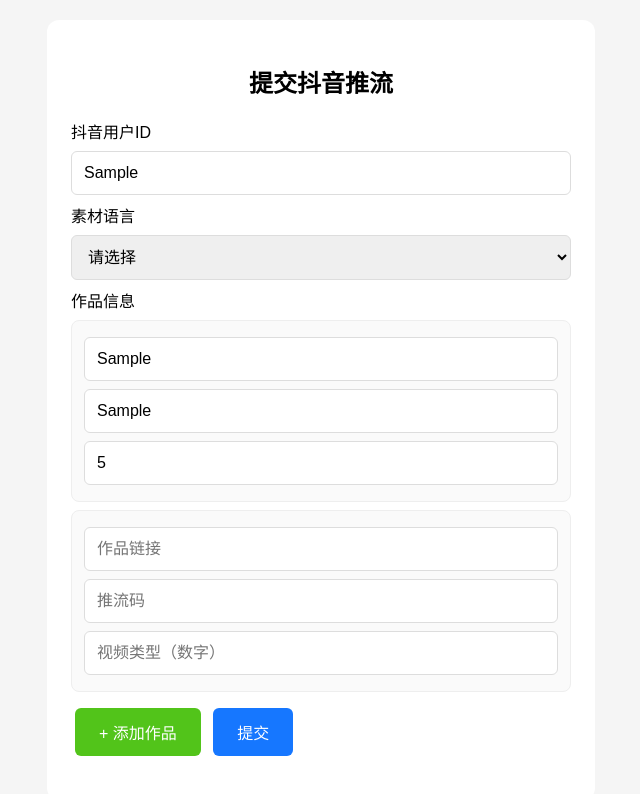
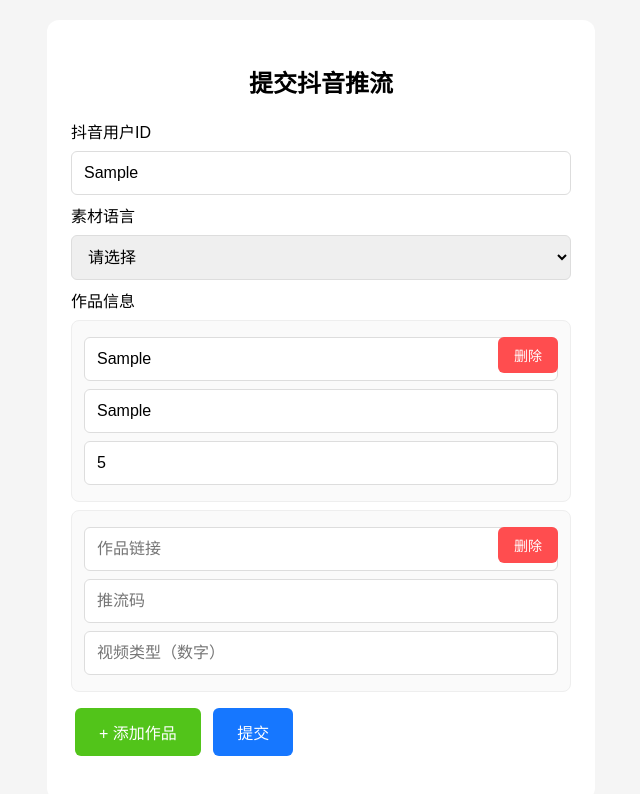
Before and after one commit to liuwei1664300-max/shouji, a website: page index.html in a window 1280 px wide. Both pictures are taken after typing "Sample", "Sample", "Sample", "5" into the empty fields and a click on the button "+ 添加作品". Shown: the whole page, without its empty margins (319-959 px from the left). Drawn offline with Linux system fonts and the light colour scheme.

Commit message:
Update index.html

```diff
--- a/index.html
+++ b/index.html
@@ -10,9 +10,11 @@
   input, select { width: 100%; padding: 12px; margin: 8px 0; font-size: 16px; box-sizing: border-box; border: 1px solid #ddd; border-radius: 6px; }
   button { padding: 12px 24px; font-size: 16px; margin: 8px 4px; border: none; border-radius: 6px; background: #1677ff; color: white; }
   button[type="button"] { background: #52c41a; }
+  button.delete-btn { background: #ff4d4f; color: white; padding: 8px 16px; font-size: 14px; margin-left: 4px; }
   button:active { opacity: 0.8; }
-  .item-group { background: #fafafa; padding: 12px; margin: 8px 0; border-radius: 8px; border: 1px solid #eee; }
+  .item-group { background: #fafafa; padding: 12px; margin: 8px 0; border-radius: 8px; border: 1px solid #eee; position: relative; }
   .item-group input { margin: 4px 0; }
+  .item-group .delete-btn { position: absolute; top: 8px; right: 8px; }
   #msg { margin-top: 12px; text-align: center; font-size: 14px; }
 </style>
 </head>
@@ -35,6 +37,7 @@
         <input type="text" class="item-link" placeholder="作品链接" required>
         <input type="text" class="item-code" placeholder="推流码" required>
         <input type="number" class="item-videoType" placeholder="视频类型（数字）" required>
+        <button type="button" class="delete-btn" onclick="deleteGroup(this)">删除</button>
       </div>
     </div>
     <button type="button" id="addItemBtn">+ 添加作品</button>
@@ -43,19 +46,34 @@
   </form>
 
   <script>
-    // 部署后会自动指向 /api/submit
+    // 后端 API 地址，部署到 Vercel 后不用改
     const API_URL = '/api/submit';
 
+    // 添加作品组
     document.getElementById('addItemBtn').addEventListener('click', () => {
       const container = document.getElementById('itemsContainer');
       const group = document.createElement('div');
       group.className = 'item-group';
       group.innerHTML = `<input type="text" class="item-link" placeholder="作品链接" required>
                          <input type="text" class="item-code" placeholder="推流码" required>
-                         <input type="number" class="item-videoType" placeholder="视频类型（数字）" required>`;
+                         <input type="number" class="item-videoType" placeholder="视频类型（数字）" required>
+                         <button type="button" class="delete-btn" onclick="deleteGroup(this)">删除</button>`;
       container.appendChild(group);
     });
 
+    // 删除作品组，但至少保留一组
+    function deleteGroup(btn) {
+      const container = document.getElementById('itemsContainer');
+      const groups = container.querySelectorAll('.item-group');
+      if (groups.length <= 1) {
+        document.getElementById('msg').textContent = '至少保留一组作品信息';
+        return;
+      }
+      const group = btn.parentElement;
+      group.remove();
+    }
+
+    // 表单提交
     document.getElementById('mainForm').addEventListener('submit', async (e) => {
       e.preventDefault();
       const btn = e.target.querySelector('button[type="submit"]');
@@ -95,11 +113,13 @@
         if (resp.ok) {
           document.getElementById('msg').textContent = '提交成功！';
           e.target.reset();
+          // 重置后保留一组空作品组，且带删除按钮
           document.getElementById('itemsContainer').innerHTML = `
             <div class="item-group">
               <input type="text" class="item-link" placeholder="作品链接" required>
               <input type="text" class="item-code" placeholder="推流码" required>
               <input type="number" class="item-videoType" placeholder="视频类型（数字）" required>
+              <button type="button" class="delete-btn" onclick="deleteGroup(this)">删除</button>
             </div>`;
         } else {
           document.getElementById('msg').textContent = '失败：' + (data.error || '请重试');
```
